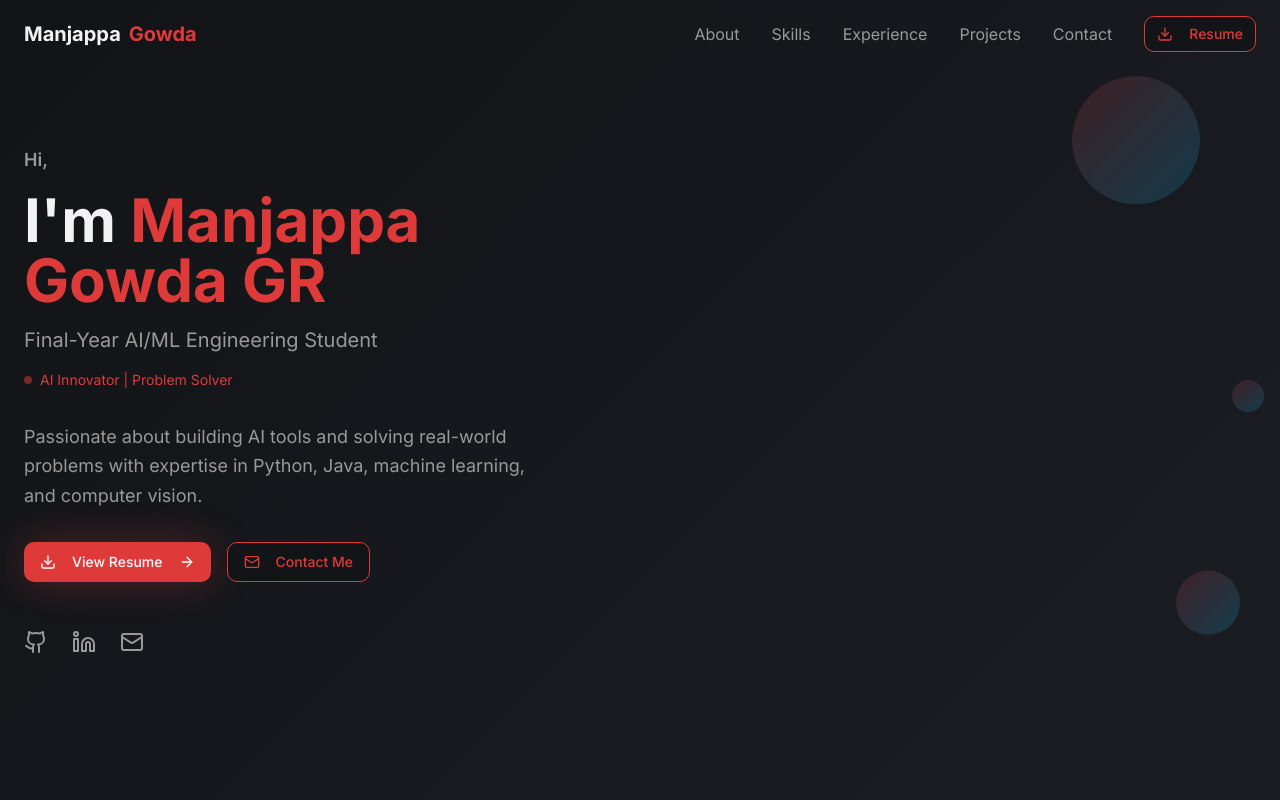
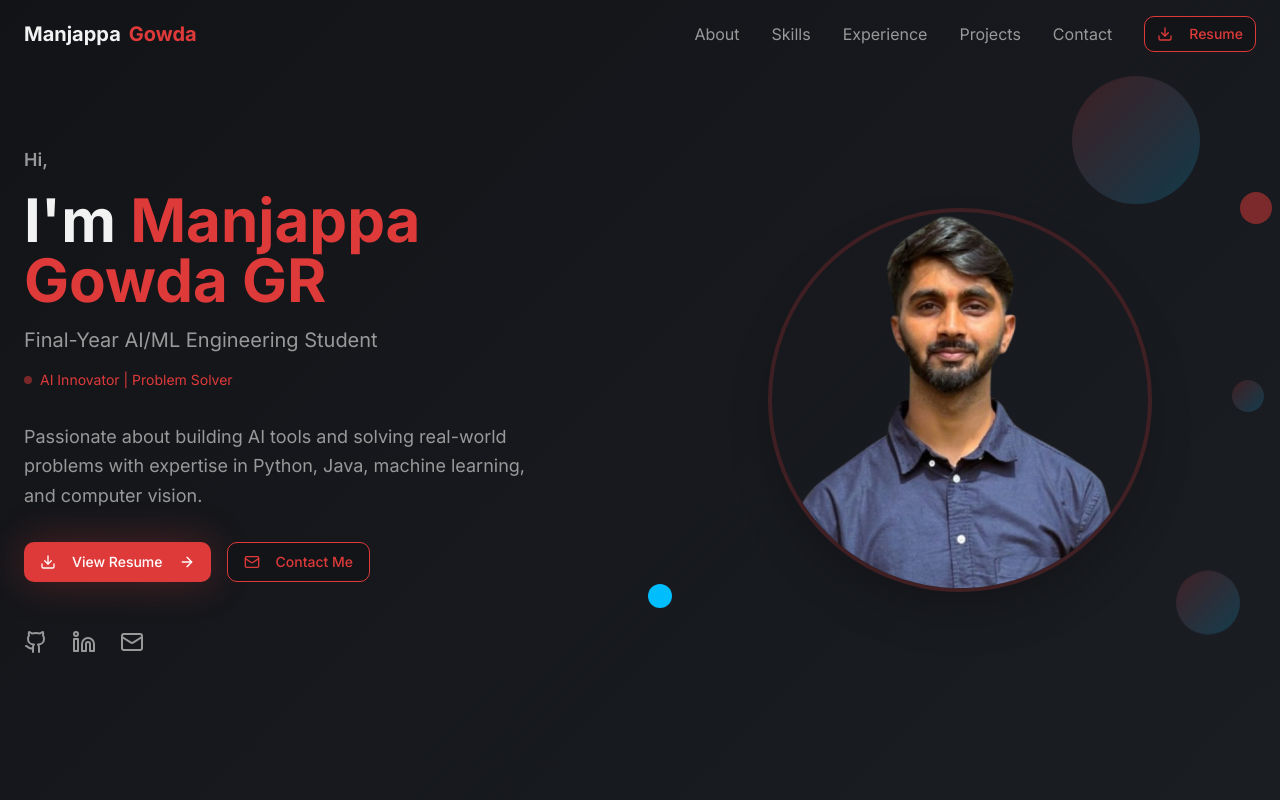
Before and after one commit to ManjappaGowda/manjappa-ai-vision, a React (Vite) app: page / in a window 1280 px wide. Shown: the top 800 px of the page. Built offline with nearby package versions, Linux system fonts and the light colour scheme.

Commit message:
Add hero image
Add the provided image to the hero section of the portfolio website.

```diff
--- a/src/components/Hero.tsx
+++ b/src/components/Hero.tsx
@@ -90,6 +90,22 @@ const Hero = () => {
             </div>
           </div>
 
+          {/* Right Content - Profile Image */}
+          <div className="relative animate-slide-up">
+            <div className="relative">
+              <div className="w-80 h-80 mx-auto lg:w-96 lg:h-96 rounded-full overflow-hidden border-4 border-primary/20 shadow-2xl">
+                <img
+                  src="/lovable-uploads/7afc5de4-da7a-4d1b-ab38-7a1813e41720.png"
+                  alt="Manjappa Gowda GR - AI/ML Engineering Student"
+                  className="w-full h-full object-cover"
+                />
+              </div>
+              {/* Decorative elements around the image */}
+              <div className="absolute -top-4 -right-4 w-8 h-8 bg-primary rounded-full animate-pulse"></div>
+              <div className="absolute -bottom-4 -left-4 w-6 h-6 bg-tech-accent rounded-full animate-pulse" style={{ animationDelay: '1s' }}></div>
+            </div>
+          </div>
+
         </div>
       </div>
     </section>
```
Also changed, not shown: public/lovable-uploads/7afc5de4-da7a-4d1b-ab38-7a1813e41720.png (added).
